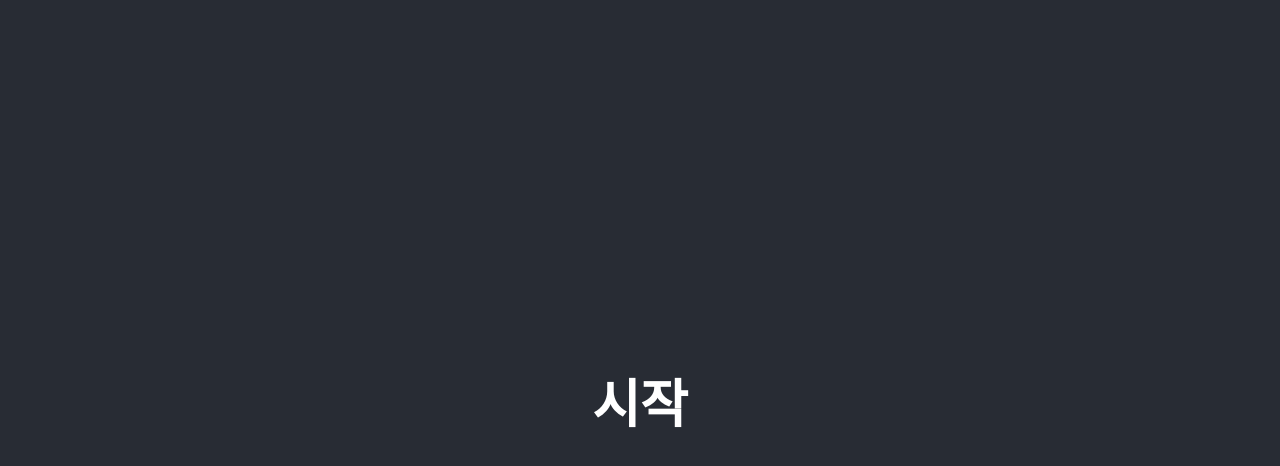
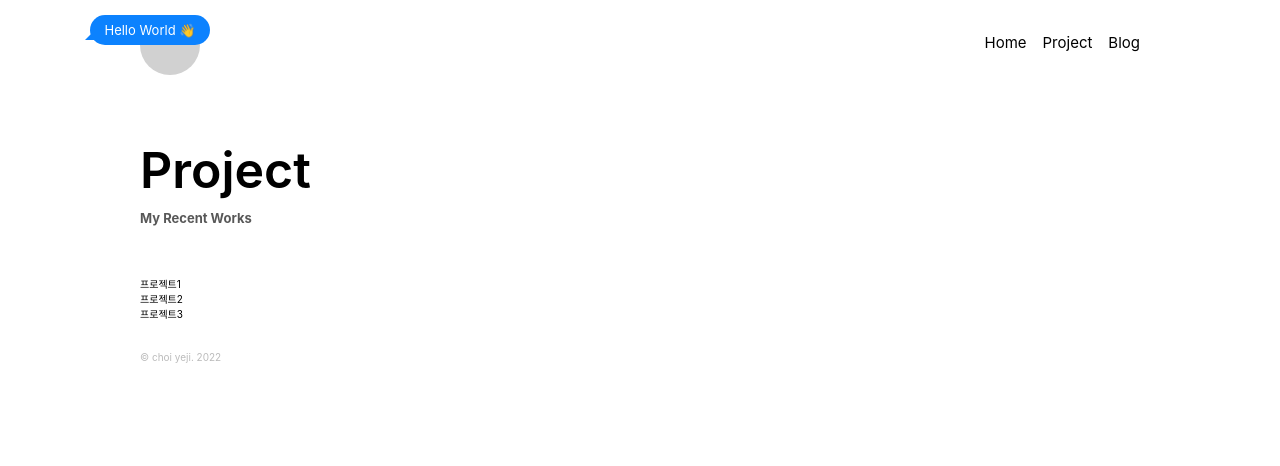
Before and after one commit to yeooji/portfolio, a React (Create React App) app: page / in a window 1280 px wide. Shown: the top 466 px of the page. Built offline with nearby package versions, Linux system fonts and the light colour scheme.

Commit message:
[20220223] Base  UI 구축

```diff
--- a/public/index.html
+++ b/public/index.html
@@ -1,5 +1,5 @@
 <!DOCTYPE html>
-<html lang="en">
+<html lang="ko">
   <head>
     <meta charset="utf-8" />
     <link rel="icon" href="%PUBLIC_URL%/favicon.ico" />
--- a/src/App.css
+++ b/src/App.css
@@ -1,38 +1,124 @@
-.App {
+/* reset */
+body {margin: 0;}
+html {font-size: 10px;}
+h1, h2, h3, h4, h5, h6, ul, ol, li, dl, dt, dd, p, table {margin: 0; padding: 0;}
+h1, h2, h3, h4, h5, h6 {font-weight: 600;}
+main {display: block;}
+a {color: inherit; text-decoration: inherit;}
+a img {border: none;}
+img {vertical-align: middle;}
+li {list-style: none;}
+address, em, i, cite {font-style: normal;}
+table {border-collapse: collapse;}
+table caption {overflow: hidden; width: 0; height: 0;}
+.clearfix::after {display: block; clear: both; content: '';}
+.screen-out {height: 0; line-height: 0; font-size: 0; overflow: hidden; text-indent: -9999px;}
+
+/* Header */
+.Header {
+  width: 100%;
+  padding: 15px 0;
+}
+.Header .header-wrap {
+  display: flex;
+  justify-content: space-between;
+  align-items: center;
+  width: 90%;
+  max-width: 1000px;
+  margin: 0 auto;
+}
+.Header .logo {
+  display: inline-block;
+  position: relative;
+}
+.Header .logo a {
+  display: block;
+  width: 60px;
+  height: 60px;
+  border-radius: 50%;
+  overflow: hidden;
+  /* background: url(./assets/emoji.gif) no-repeat 35% 16%;  */
+  background-color: rgb(209, 209, 209);
+  background-size: 90px;
+}
+.Header .chat-buble {
+  position: absolute;
+  top: 15px;
+  left: 90px;
+  width: 120px;
+  line-height: 30px;
+  font-size: 1.3rem;
   text-align: center;
+  border-radius: 15px;
+  background-color: #0c82fe;
+  color: #fff;
+  z-index: 100;
+  }
+.Header .chat-buble::before {
+  content: '';
+  position: absolute;
+  top: 10px;
+  left: -5px;
+  border-top: 0px solid transparent;
+  border-left: 15px solid transparent;
+  border-right: 0px solid transparent;
+  border-bottom: 15px solid #0c82fe;
+}
+.Header .gnb li {
+  display: inline-block;
+  margin: 0 8px;
+}
+.Header .gnb li:last-child {
+  margin-right: 0;
+}
+.Header .gnb li a {
+  display: block;
+  position: relative;
+  padding-bottom: 5px;
+  font-size: 1.5rem;
+}
+.Header .gnb li a::after {
+  content: '';
+  position: absolute;
+  bottom: 0;
+  left: 0;
+  width: 0;
+  height: 1px;
+  background-color: #000;
+  transition: all .3s;
+}
+.Header .gnb li a:hover::after {
+  width: 100%;
 }
 
-.App-logo {
-  height: 40vmin;
-  pointer-events: none;
+/* Content */
+.Content .content-wrap {
+  width: 90%;
+  max-width: 1000px;
+  margin: 0 auto;
+  background-color: #fff;
+}
+.Content .page-info {
+  padding: 50px 0;
+}
+.Content .main-title {
+  font-size: 5rem;
+  margin-bottom: 10px;
+}
+.Content .sub-title {
+  color: #585858;
+  font-size: 1.3rem;
+  font-weight: bold;
 }
 
-@media (prefers-reduced-motion: no-preference) {
-  .App-logo {
-    animation: App-logo-spin infinite 20s linear;
-  }
+/* Footer */
+.Footer {
+  width: 100%;
+  padding: 30px 0;
 }
-
-.App-header {
-  background-color: #282c34;
-  min-height: 100vh;
-  display: flex;
-  flex-direction: column;
-  align-items: center;
-  justify-content: center;
-  font-size: calc(10px + 2vmin);
-  color: white;
+.Footer .footer-wrap {
+  width: 90%;
+  max-width: 1000px;
+  margin: 0 auto;
+  color: #bbb;
 }
-
-.App-link {
-  color: #61dafb;
-}
-
-@keyframes App-logo-spin {
-  from {
-    transform: rotate(0deg);
-  }
-  to {
-    transform: rotate(360deg);
-  }
-}
--- a/src/App.js
+++ b/src/App.js
@@ -1,11 +1,15 @@
 import './App.css';
+import Header from './components/Header';
+import Content from './components/Content';
+import Footer from './components/Footer';
+
 
 function App() {
   return (
     <div className="App">
-      <header className="App-header">
-        <h1>시작</h1>
-      </header>
+      <Header />
+      <Content />
+      <Footer />
     </div>
   );
 }
--- /dev/null
+++ b/src/components/Content.js
@@ -0,0 +1,13 @@
+import Project from "./Project/Project";
+
+const Content = () => {
+    return(
+        <main className="Content">
+            <div className="content-wrap">
+                <Project />
+            </div>
+        </main>
+    );
+};
+
+export default Content;
--- /dev/null
+++ b/src/components/Footer.js
@@ -0,0 +1,15 @@
+const Footer = () => {
+    const nowYear = new Date().getFullYear();
+
+    return(
+        <footer className="Footer">
+            <div className="footer-wrap">
+                <div className="copyright">
+                    <span>&copy; choi yeji. {nowYear}</span>
+                </div>
+            </div>
+        </footer>
+    );
+};
+
+export default Footer;
--- /dev/null
+++ b/src/components/Header.js
@@ -0,0 +1,21 @@
+const Header = () => {
+    return(
+        <header className="Header">
+            <div className="header-wrap">
+                <h1 class="logo">
+                    <a href="#" className="screen-out">최예지 웹 포트폴리오</a>
+                </h1>
+                <span className="chat-buble">Hello World 👋</span>
+                <nav className="gnb">
+                    <ul>
+                        <li><a href="#">Home</a></li>
+                        <li><a href="#">Project</a></li>
+                        <li><a href="#">Blog</a></li>
+                    </ul>
+                </nav>
+            </div>
+        </header>
+    );
+};
+
+export default Header;
--- /dev/null
+++ b/src/components/Project/Project.js
@@ -0,0 +1,15 @@
+import ProjectList from './ProjectList';
+
+const Project = () => {
+    return(
+        <div className="Project">
+            <div className="page-info">
+                <h2 className="main-title">Project</h2>
+                <em className="sub-title">My Recent Works</em>
+            </div>
+            <ProjectList />
+        </div>
+    );
+};
+
+export default Project;
--- /dev/null
+++ b/src/components/Project/ProjectList.js
@@ -0,0 +1,13 @@
+const ProjectList = () => {
+    return(
+        <div className="ProjectList">
+            <ul>
+                <li>프로젝트1</li>
+                <li>프로젝트2</li>
+                <li>프로젝트3</li>
+            </ul>
+        </div>
+    );
+};
+
+export default ProjectList;
```
Also changed, not shown: 1 other file (tests, documents, lock files or other folders).
